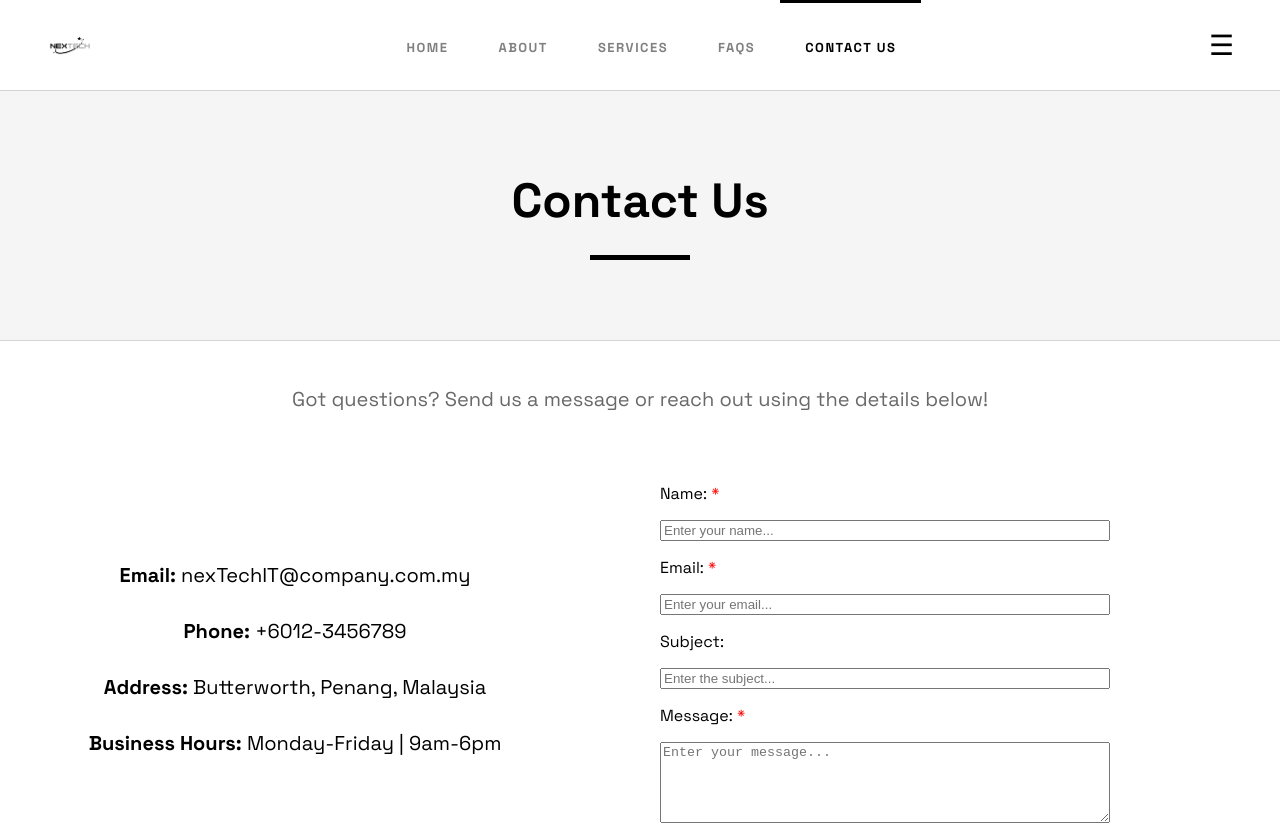
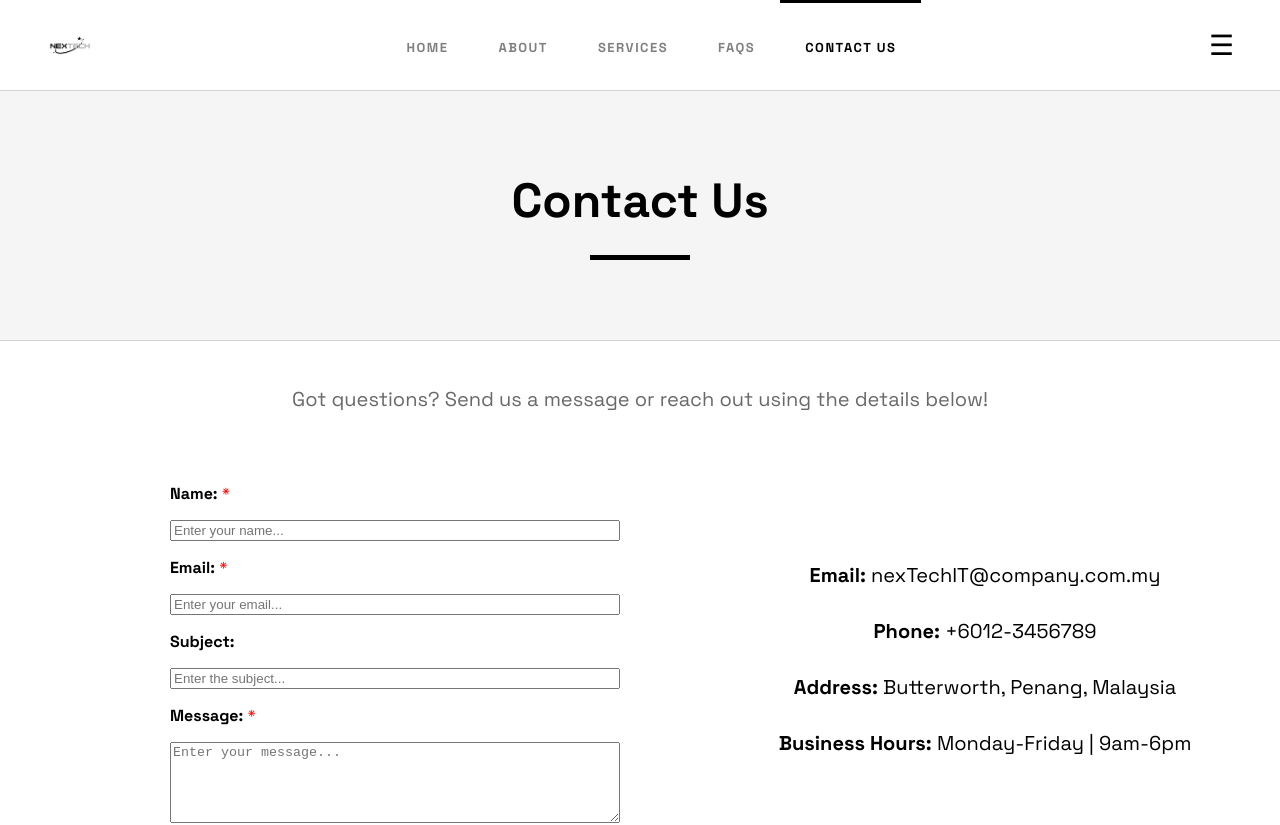
Before and after one commit to nrlshafina199/nextech-it-consulting, a React (Vite) app: page /contact in a window 1280 px wide. Shown: the top 825 px of the page. Built offline with nearby package versions, Linux system fonts and the light colour scheme.

Commit message:
Contact Us Page

```diff
--- a/src/components/Contact.jsx
+++ b/src/components/Contact.jsx
@@ -97,7 +97,7 @@ export default function Contact() {
 
         // basic validation
         if (!formData.name || !formData.email || !formData.message) {
-            alert("Please fill in all fields");
+            alert("Please fill in the required field(s).");
             return;
         }
 
@@ -111,7 +111,7 @@ export default function Contact() {
             message: ''
         });
 
-        alert("Message sent successfully!");
+        alert("Your message has been sent successfully!");
     };
 
     return (
@@ -131,6 +131,20 @@ export default function Contact() {
             </p>
 
             <div style={styles.contentRow}>
+
+                {/* Message Form */}
+                <form style={styles.form} className="flex flex-col gap-4" onSubmit={handleSubmit}>
+                    <p><strong>Name: </strong><span style={{ color: "red" }}>*</span></p>
+                    <input type="text" name="name" placeholder="Enter your name..." value={formData.name} onChange={handleChange} className="p-3 rounded-md bg-gray-800 text-gray-100"/>
+                    <p><strong>Email: </strong><span style={{ color: "red" }}>*</span></p>
+                    <input type="email" name="email" placeholder="Enter your email..." value={formData.email} onChange={handleChange} className="p-3 rounded-md bg-gray-800 text-gray-100"/>
+                    <p><strong>Subject:</strong></p>
+                    <input type="text" name="subject" placeholder="Enter the subject..." value={formData.subject} onChange={handleChange} className="p-3 rounded-md bg-gray-800 text-gray-100"/>
+                    <p><strong>Message: </strong><span style={{ color: "red" }}>*</span></p>
+                    <textarea name="message" placeholder="Enter your message..." rows="5" value={formData.message} onChange={handleChange} className="p-3 rounded-md bg-gray-800 text-gray-100"></textarea>
+                    <button type="submit" className="bg-cyan-400 text-gray-900 px-6 py-3 rounded-md hover:bg-cyan-600 transition self-center" style={{ marginTop: "30px" }}> Submit </button>
+                </form>
+
                 {/* Company Info*/}
                 <div style={styles.companyInfo}>
                     <p><strong>Email:</strong> nexTechIT@company.com.my</p>
@@ -138,19 +152,6 @@ export default function Contact() {
                     <p><strong>Address:</strong> Butterworth, Penang, Malaysia</p>
                     <p><strong>Business Hours:</strong>  Monday-Friday | 9am-6pm</p>
                 </div>
-
-                {/* Message Form */}
-                <form style={styles.form} className="flex flex-col gap-4" onSubmit={handleSubmit}>
-                    <p>Name: <span style={{ color: "red" }}>*</span></p>
-                    <input type="text" name="name" placeholder="Enter your name..." value={formData.name} onChange={handleChange} className="p-3 rounded-md bg-gray-800 text-gray-100"/>
-                    <p>Email: <span style={{ color: "red" }}>*</span></p>
-                    <input type="email" name="email" placeholder="Enter your email..." value={formData.email} onChange={handleChange} className="p-3 rounded-md bg-gray-800 text-gray-100"/>
-                    <p>Subject:</p>
-                    <input type="text" name="subject" placeholder="Enter the subject..." value={formData.subject} onChange={handleChange} className="p-3 rounded-md bg-gray-800 text-gray-100"/>
-                    <p>Message: <span style={{ color: "red" }}>*</span></p>
-                    <textarea name="message" placeholder="Enter your message..." rows="5" value={formData.message} onChange={handleChange} className="p-3 rounded-md bg-gray-800 text-gray-100"></textarea>
-                    <button type="submit" className="bg-cyan-400 text-gray-900 px-6 py-3 rounded-md hover:bg-cyan-600 transition self-center" style={{ marginTop: "30px" }}> Submit </button>
-                </form>
             </div>
 
             {/* Google Map */}
```
